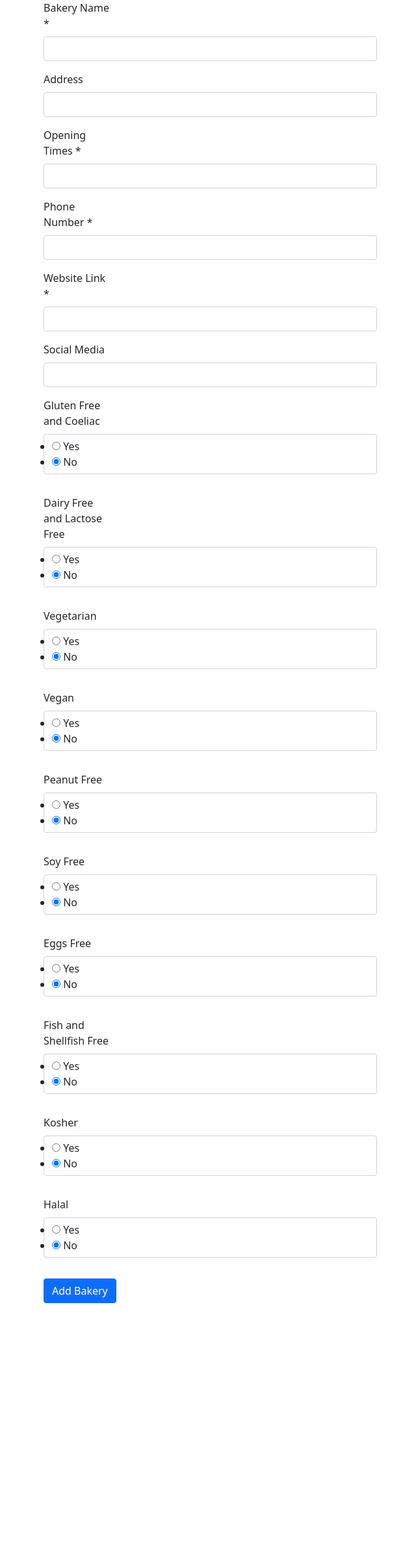
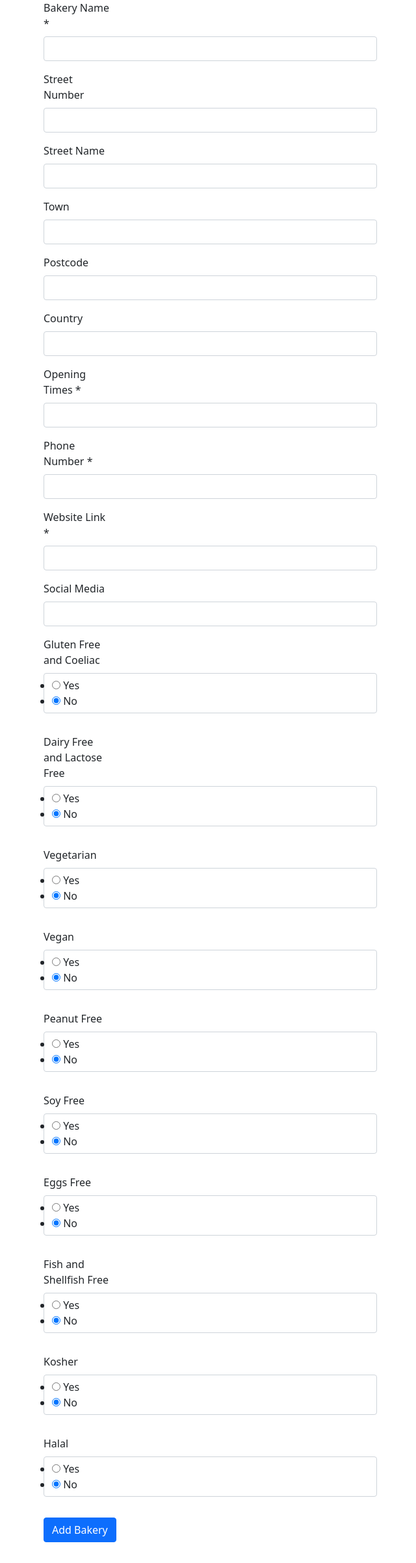
Before and after one commit to jocode678/Bakeries, a Flask app: page /new_bakery in a window 1280 px wide. Shown: the whole page at 65% size, without its empty margins (265-905 px from the left). Before the commit the page ends 2006 px from the top, so only its background shows below. Run offline with Flask 2, Linux system fonts and the light colour scheme.

Commit message:
modified address fields in the forms

```diff
--- a/cakemeapp/application/forms/cakemeForms.py
+++ b/cakemeapp/application/forms/cakemeForms.py
@@ -5,12 +5,17 @@ from application import app, service
 from wtforms import StringField, SubmitField, SelectField, IntegerField, validators, Form, BooleanField, PasswordField, TextAreaField, RadioField
 from wtforms.validators import InputRequired, Length
 
+
 # Form for owners to add their bakery
 # making them mandatory?
 # how do we solve the foreign-key reference issue with forms?
 class BakeryOwnerForm(FlaskForm):
     shop_name = StringField('Bakery Name *')
-    address = StringField('Address')
+    house_number = StringField('Street Number')
+    street = StringField('Street Name')
+    town = StringField('Town')
+    postcode = StringField('Postcode')
+    country = StringField('Country')
     opening_times = StringField('Opening Times *')
     phone = StringField('Phone Number *')
     website = StringField('Website Link *', [validators.Length(min=1)])
--- a/cakemeapp/application/routes.py
+++ b/cakemeapp/application/routes.py
@@ -68,7 +68,11 @@ def add_new_bakery():
     if request.method == 'POST':
         form = BakeryOwnerForm(request.form)
         shop_name = form.shop_name.data
-        address = form.address.data
+        house_number = form.house_number.data
+        street = form.street.data
+        town = form.town.data
+        postcode = form.postcode.data
+        country = form.country.data
         opening_times = form.opening_times.data
         phone = form.phone.data
         website = form.website.data
@@ -87,7 +91,7 @@ def add_new_bakery():
         if len(shop_name) == 0 or len(opening_times) == 0 or len(phone) == 0 or len(website) == 0 or len(social_media) == 0:
             error = "Please fill in all fields with a *"
         else:
-            address_new = Address(street=address)
+            address_new = Address(house_number=house_number, street=street, town=town, postcode=postcode, country=country)
             service.add_new_address(address_new)
             new_address_id = service.get_address_id_4()
             bakery = Bakeries(shop_name=shop_name, address_ref=new_address_id, opening_times=opening_times, phone=phone, website=website, social_media=social_media, gluten=gluten, dairy_lactose=dairy_lactose, vegetarian=vegetarian, vegan=vegan, peanut=peanut, soy=soy, eggs=eggs, fish_shell=fish_shell, kosher=kosher, halal=halal)
--- a/cakemeapp/application/templates/new_bakery_form.html
+++ b/cakemeapp/application/templates/new_bakery_form.html
@@ -19,8 +19,32 @@
         </div>
         <div class="row">
             <div class = "mb-3">
-                <div class="col-md-2">{{ form.address.label (class_="form-label") }}</div>
-                <div class="col-md-10">{{ form.address(class_="form-control", size =32)}}</div>
+                <div class="col-md-2">{{ form.house_number.label (class_="form-label") }}</div>
+                <div class="col-md-10">{{ form.house_number(class_="form-control", size =32)}}</div>
+            </div>
+        </div>
+        <div class="row">
+            <div class = "mb-3">
+                <div class="col-md-2">{{ form.street.label (class_="form-label") }}</div>
+                <div class="col-md-10">{{ form.street(class_="form-control", size =32)}}</div>
+            </div>
+        </div>
+        <div class="row">
+            <div class = "mb-3">
+                <div class="col-md-2">{{ form.town.label (class_="form-label") }}</div>
+                <div class="col-md-10">{{ form.town(class_="form-control", size =32)}}</div>
+            </div>
+        </div>
+        <div class="row">
+            <div class = "mb-3">
+                <div class="col-md-2">{{ form.postcode.label (class_="form-label") }}</div>
+                <div class="col-md-10">{{ form.postcode(class_="form-control", size =32)}}</div>
+            </div>
+        </div>
+         <div class="row">
+            <div class = "mb-3">
+                <div class="col-md-2">{{ form.country.label (class_="form-label") }}</div>
+                <div class="col-md-10">{{ form.country(class_="form-control", size =32)}}</div>
             </div>
         </div>
         <div class="row">
```
